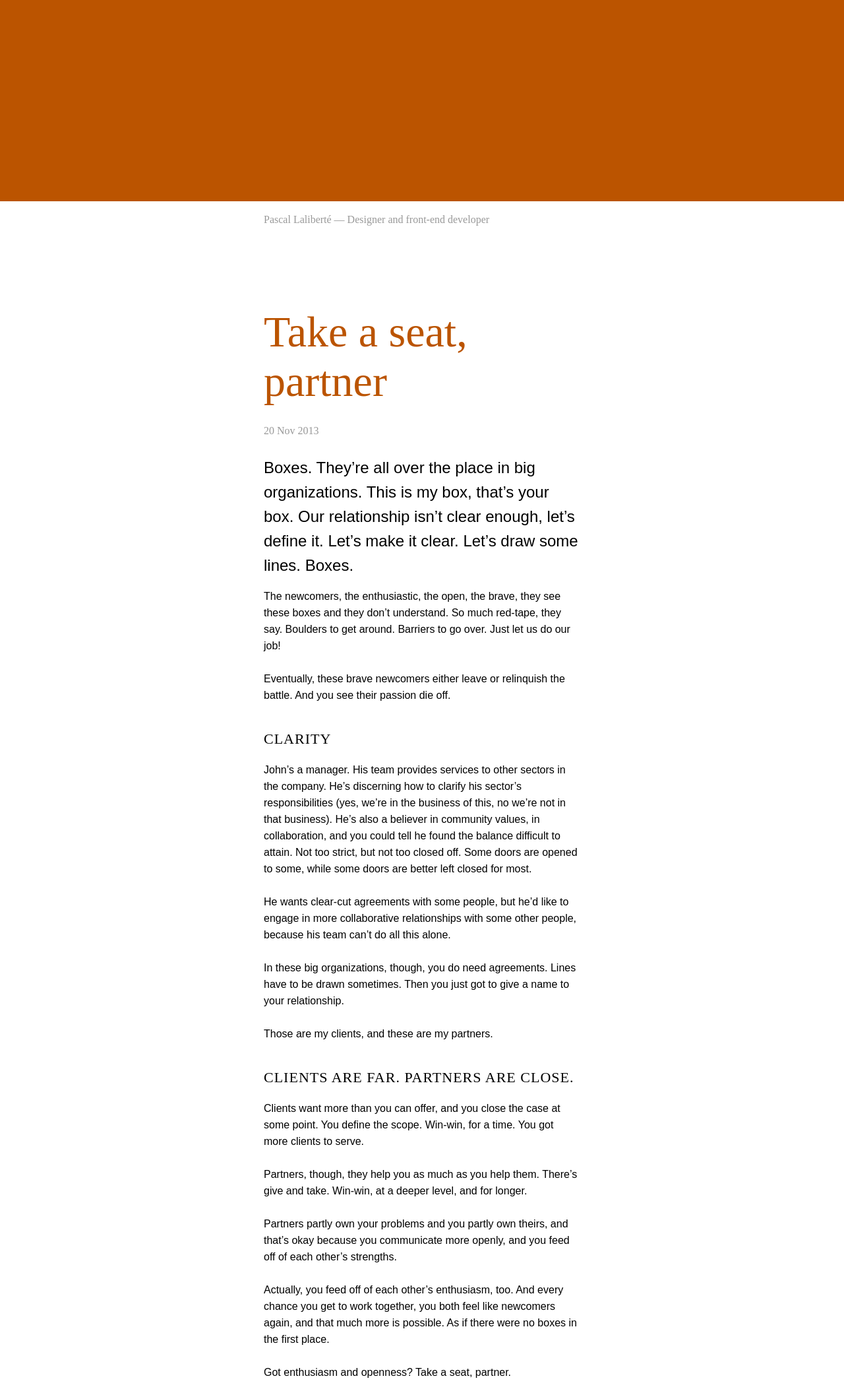
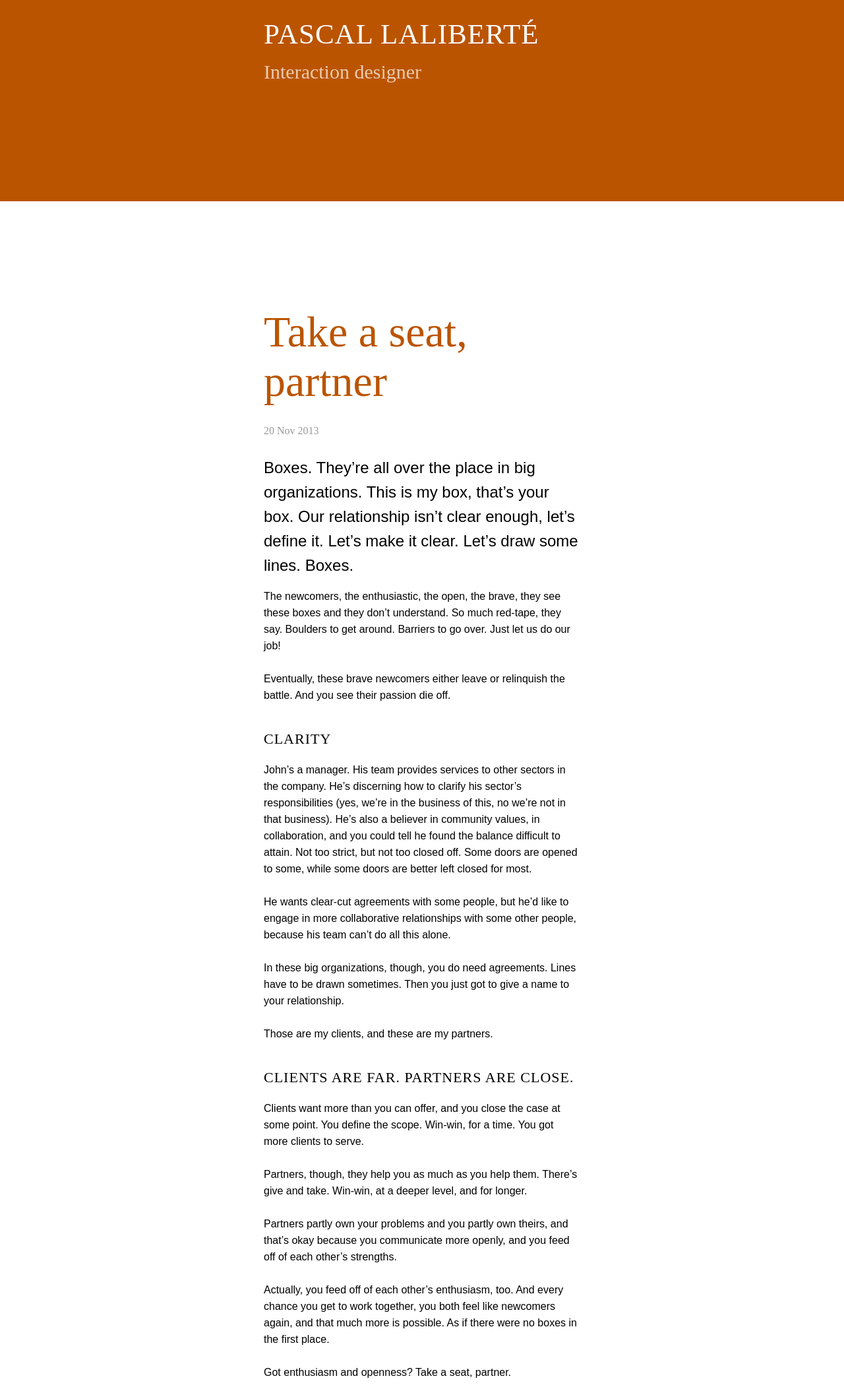
Before and after one commit to pascallaliberte/by.pascallaliberte.me, a Jekyll site: the page built from _posts/2013-11-20-take-a-seat-partner.md, in a window 1280 px wide. Shown: the whole page at 66% size. Built offline with Jekyll 4.4.1, drawn with Linux system fonts in a browser that asks for light colours; nearby versions of some CDN libraries; Markdown is read by kramdown in place of the engine named in the settings.

Commit message:
Added details in the top gutter (.about) - Added transition of opacity when scrolling up to the top gutter. The intro just below the top gutter fades away and the top gutter's details fade in

```diff
--- a/_layouts/post.html
+++ b/_layouts/post.html
@@ -2,7 +2,7 @@
 layout: default
 ---
 
-<div class="intro">Pascal Laliberté &mdash; Designer and front-end developer</div>
+<div class="intro">Pascal Laliberté &mdash; Interaction designer</div>
 
 <h1>{{ page.title }}</h1>
 <p class="meta">{{ page.date | date_to_string }}</p>
@@ -11,4 +11,11 @@ layout: default
 {{ content }}
 </div>
 
-<div class="about"></div>
+<div class="about">
+
+  <div class="about-details">
+    <h2 class="about-name">Pascal Laliberté</h2>
+    <div class="about-title">Interaction designer</div>
+  </div>
+
+</div>
--- a/a/css/screen.css
+++ b/a/css/screen.css
@@ -359,28 +359,13 @@ table {
   border-spacing: 0;
 }
 
-/* line 8, ../sass/screen.sass */
+/* line 9, ../sass/screen.sass */
 .site {
   max-width: 30em;
   margin: 0 auto;
 }
 
-/* line 12, ../sass/screen.sass */
-.js .about {
-  position: absolute;
-  height: 305px;
-  background: #bb5400;
-  width: 100%;
-  top: 0;
-  left: 0;
-}
-
-/* line 20, ../sass/screen.sass */
-.js {
-  padding-top: 300px;
-}
-
-/* line 23, ../sass/screen.sass */
+/* line 13, ../sass/screen.sass */
 body {
   font-family: adelle-sans, sans-serif;
   font-size: 16px;
@@ -389,14 +374,14 @@ body {
   font-style: normal;
 }
 
-/* line 30, ../sass/screen.sass */
+/* line 20, ../sass/screen.sass */
 div.intro {
   font-family: adelle, serif;
   padding: 20px 0 0;
   color: #999999;
 }
 
-/* line 35, ../sass/screen.sass */
+/* line 25, ../sass/screen.sass */
 blockquote {
   margin-bottom: 25px;
   font-size: 29px;
@@ -412,7 +397,7 @@ blockquote {
   font-style: italic;
 }
 
-/* line 49, ../sass/screen.sass */
+/* line 39, ../sass/screen.sass */
 h1 {
   font-size: 66px;
   line-height: 75px;
@@ -424,7 +409,7 @@ h1 {
   color: #bb5400;
 }
 
-/* line 59, ../sass/screen.sass */
+/* line 49, ../sass/screen.sass */
 h2 {
   font-size: 22px;
   line-height: 28px;
@@ -436,7 +421,7 @@ h2 {
   margin: 40px 0px 20px;
 }
 
-/* line 69, ../sass/screen.sass */
+/* line 59, ../sass/screen.sass */
 p {
   text-indent: 0em;
   margin-bottom: 25px;
@@ -445,13 +430,13 @@ p {
   font-style: normal;
 }
 
-/* line 77, ../sass/screen.sass */
+/* line 67, ../sass/screen.sass */
 p.meta {
   font-family: adelle, serif;
   color: #999999;
 }
 
-/* line 81, ../sass/screen.sass */
+/* line 71, ../sass/screen.sass */
 p.author {
   text-indent: 0px;
   margin-bottom: 25px;
@@ -464,7 +449,7 @@ p.author {
   font-style: normal;
 }
 
-/* line 92, ../sass/screen.sass */
+/* line 82, ../sass/screen.sass */
 .post p:first-of-type {
   text-indent: 0px;
   margin-bottom: 15px;
@@ -476,7 +461,7 @@ p.author {
   font-style: normal;
 }
 
-/* line 102, ../sass/screen.sass */
+/* line 92, ../sass/screen.sass */
 p.first {
   margin-bottom: 25px;
   font-family: adelle-sans, sans-serif;
@@ -484,7 +469,7 @@ p.first {
   font-style: normal;
 }
 
-/* line 108, ../sass/screen.sass */
+/* line 98, ../sass/screen.sass */
 p.callout {
   text-indent: 0em;
   margin-bottom: 25px;
@@ -499,3 +484,72 @@ p.callout {
   font-weight: 100;
   font-style: italic;
 }
+
+/* line 112, ../sass/screen.sass */
+.js .about {
+  position: absolute;
+  height: 305px;
+  background: #bb5400;
+  width: 100%;
+  top: 0;
+  left: 0;
+  color: white;
+}
+
+/* line 121, ../sass/screen.sass */
+.js .intro, .js .about-details {
+  opacity: 1;
+  -webkit-transition-property: opacity;
+  -moz-transition-property: opacity;
+  -o-transition-property: opacity;
+  transition-property: opacity;
+  -webkit-transition-duration: 0.5s;
+  -moz-transition-duration: 0.5s;
+  -o-transition-duration: 0.5s;
+  transition-duration: 0.5s;
+}
+
+/* line 126, ../sass/screen.sass */
+.is-top-gutter-shown .intro {
+  opacity: 0;
+}
+
+/* line 129, ../sass/screen.sass */
+.js {
+  padding-top: 300px;
+}
+
+/* line 132, ../sass/screen.sass */
+.js .about-details {
+  max-width: 30em;
+  margin: 0 auto;
+  opacity: 0;
+}
+
+/* line 137, ../sass/screen.sass */
+.is-top-gutter-shown .about-details {
+  opacity: 1;
+}
+
+/* line 140, ../sass/screen.sass */
+.about-name {
+  font-size: 43px;
+  line-height: 43px;
+  width: 10em;
+  margin-top: 30px;
+  font-family: adelle;
+  font-weight: 400;
+  font-style: normal;
+}
+
+/* line 148, ../sass/screen.sass */
+.about-title {
+  font-size: 30px;
+  line-height: 32px;
+  width: 10em;
+  margin-top: 20px;
+  font-family: adelle-sans;
+  font-weight: 400;
+  font-style: normal;
+  color: rgba(255, 255, 255, 0.7);
+}
--- a/a/js/main.js
+++ b/a/js/main.js
@@ -16,6 +16,13 @@
       tolerance = 20
       setTimeout(function(){
         scrollPos = $(window).scrollTop();
+
+        if (scrollPos < (topGutterHeight - 1)) {
+          $("body").eq(0).addClass('is-top-gutter-shown');
+        } else {
+          $("body").eq(0).removeClass('is-top-gutter-shown');
+        }
+
         if (topGutterHeight == scrollPos) {
           return;
         }
```
Also changed, not shown: a/sass/screen.sass (+47 -11 lines).
